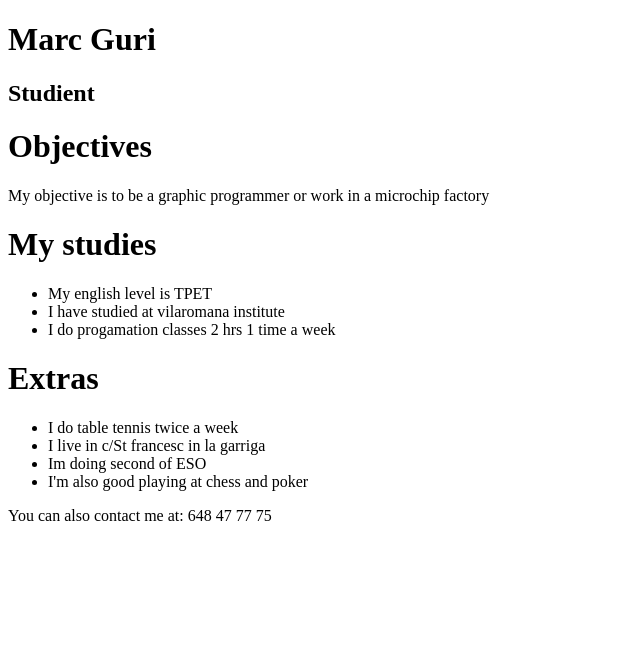
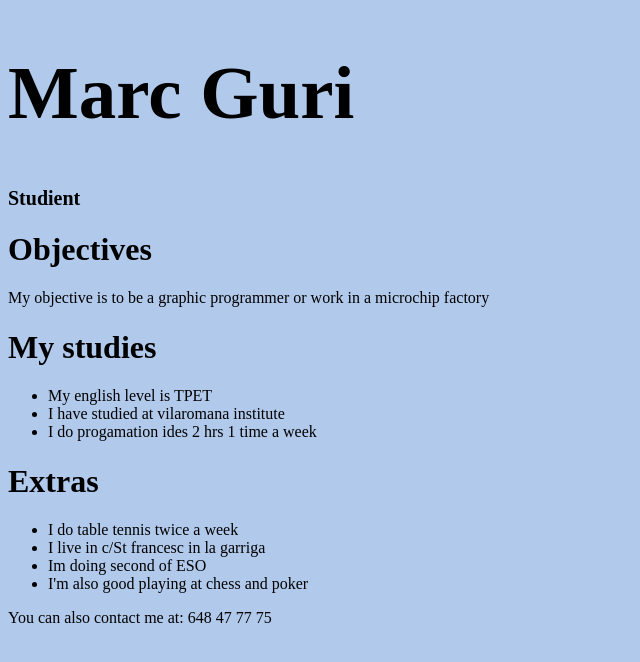
Before and after one commit to 222723/Personal_portfolio, a plain HTML site: page index.html in a window 1280 px wide. Shown: the whole page, without its empty margins (0-640 px from the left). Drawn offline with Linux system fonts and the light colour scheme.

Commit message:
30/01/2023 3

```diff
--- a/index.html
+++ b/index.html
@@ -4,26 +4,27 @@
     <meta charset="UTF-8">
     <meta http-equiv="X-UA-Compatible" content="IE=edge">
     <meta name="viewport" content="width=device-width, initial-scale=1.0">
+    <link rel="stylesheet" type="text/css" href="styles.css" />
     <title>Document</title>
 </head>
     <body>
-        <div class="container-title">
+        <div id="container-title">
             <h1>Marc Guri</h1>
             <h2>Studient</h2>
         </div>
-        <div class="container-objectives">
+        <div id="container-objectives">
             <h1>Objectives</h1>
             <p>My objective is to be a graphic programmer or work in a microchip factory</p>
         </div>
-        <div class="container-mystudies">
+        <div id="container-mystudies">
             <h1>My studies</h1>
                 <ul>
                 <li>My english level is TPET</li>
                 <li>I have studied at vilaromana institute</li>
-                <li>I do progamation classes 2 hrs 1 time a week</li>
+                <li>I do progamation ides 2 hrs 1 time a week</li>
                 </ul>
         </div>
-        <div class="container-extras">
+        <div id="container-extras">
             <h1>Extras</h1>
             <ul>
                 <li>I do table tennis twice a week</li>
--- /dev/null
+++ b/styles.css
@@ -0,0 +1,11 @@
+body{
+    background-color: #b1c9eb;
+}
+
+#container-title h1{
+    font-size: 75px;
+}
+
+#container-title h2{
+    font-size: 20px;
+}
```
